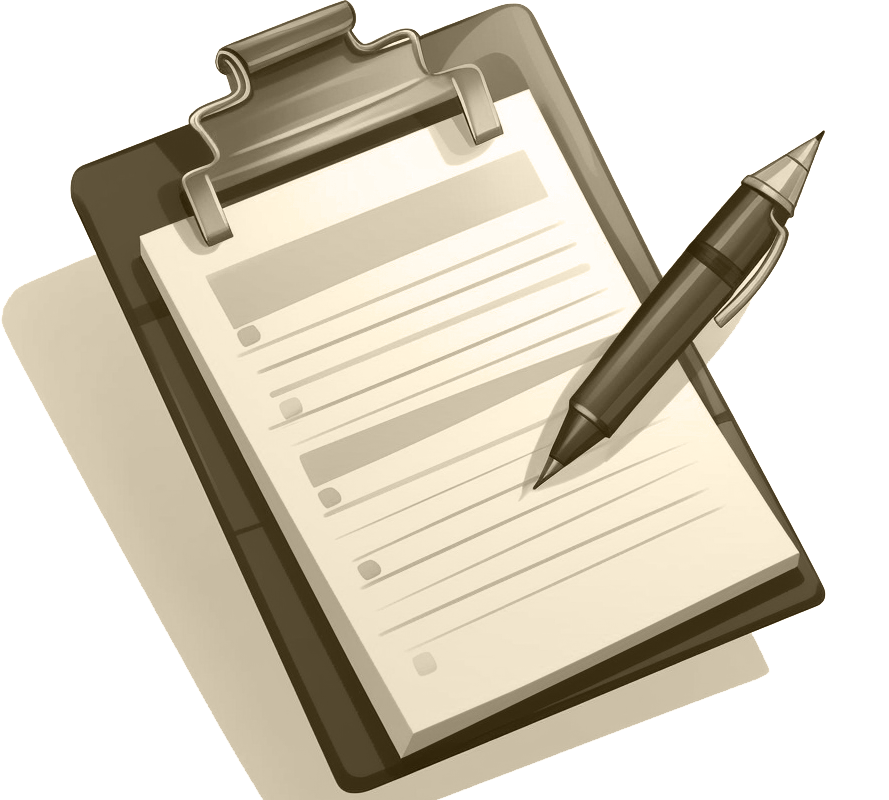
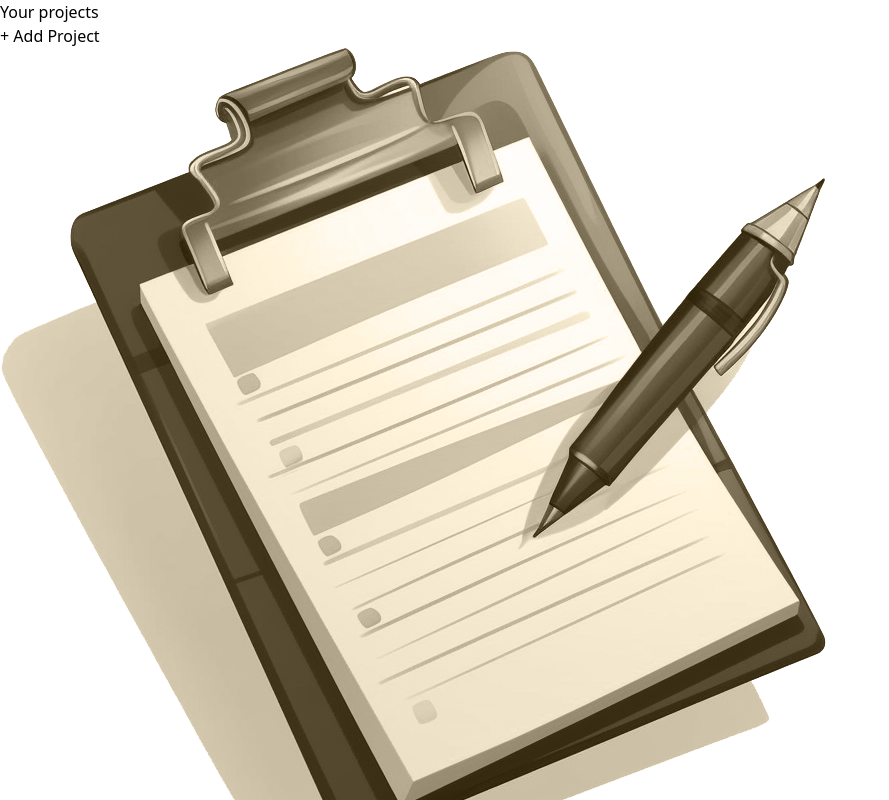
Before and after one commit to jonahunuafe/project-manager, a React (Vite) app: page / in a window 1280 px wide. Shown: the top 800 px of the page, without its empty margins (0-889 px from the left). Built offline with nearby package versions, Linux system fonts and the light colour scheme.

Commit message:
implemented functionality to delete project

```diff
--- a/src/App.jsx
+++ b/src/App.jsx
@@ -58,18 +58,6 @@ function App() {
     });
   }
 
-  function handleDeleteProject() {
-    setProjectState((prevState) => {
-      return {
-        ...prevState,
-        selectedProjectId: undefined,
-        projects: prevState.projects.filter(
-          (project) => project.id !== prevState.selectedProjectId
-        ),
-      }
-    });
-  }
-
   function handleAddProject(projectData) {
     setProjectState((prevState) => {
       const projectId = Math.random();
@@ -95,6 +83,18 @@ function App() {
     });
   }
 
+  function handleDeleteProject() {
+    setProjectState((prevState) => {
+      return {
+        ...prevState,
+        selectedProjectId: undefined,
+        projects: prevState.projects.filter(
+          (project) => project.id !== prevState.selectedProjectId
+        ),
+      }
+    });
+  }
+
   const selectedProject = projectState.projects.find(project => project.id === projectState.selectedProjectId)
 
   let content = (
@@ -115,7 +115,6 @@ function App() {
 
   return (
     <main className="h-screen my-8 flex gap-8">
-      <NoProjectSelected />
       <ProjectSideBar
         onStartAddProject={handleStartAddProject}
         projects={projectState.projects}
```
